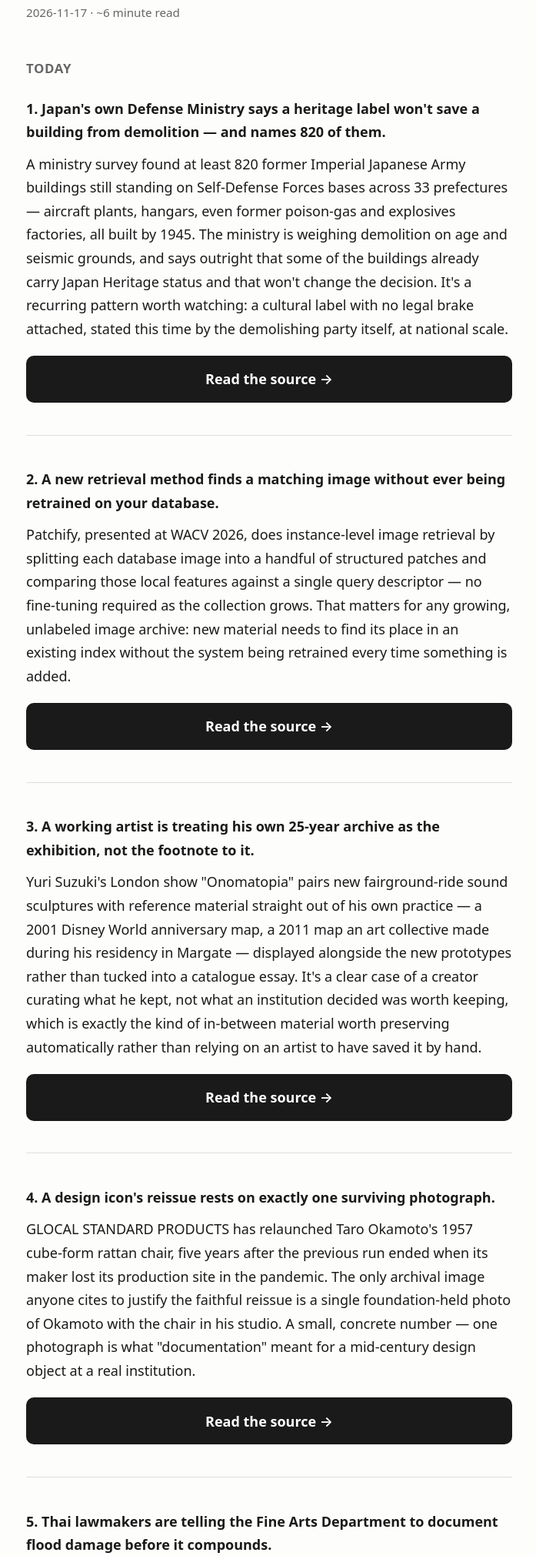
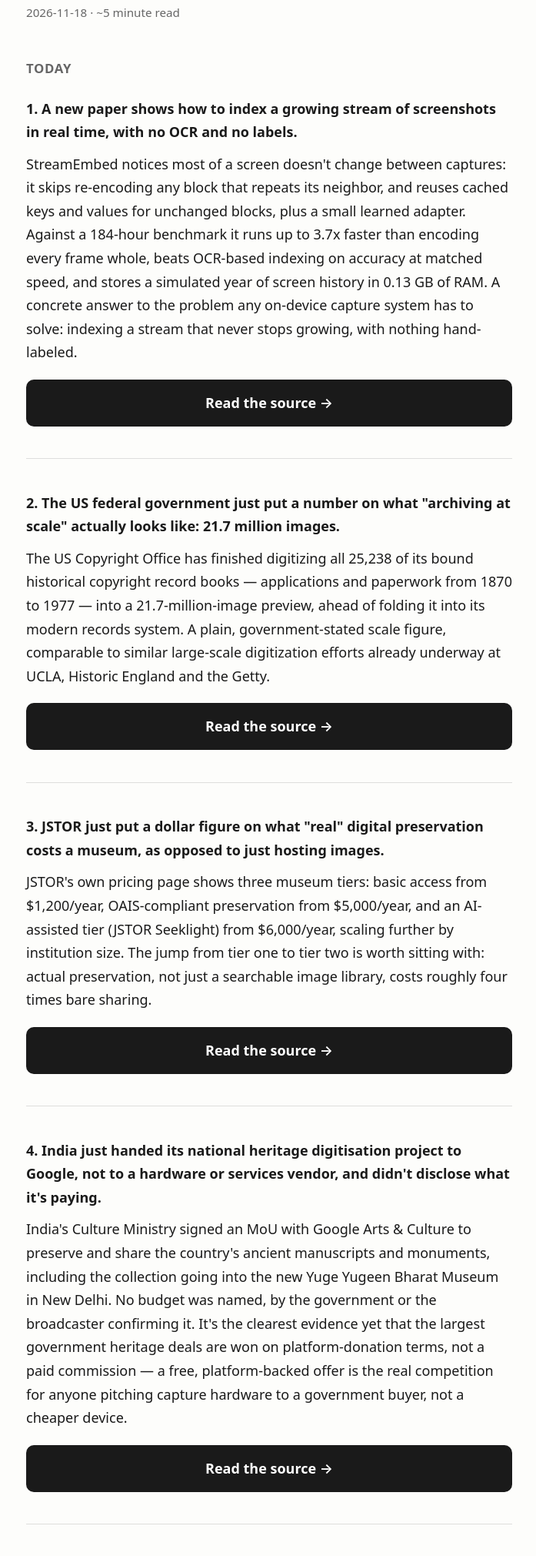
Before and after one commit to sideri-dev/sideri-brief, a plain HTML site: page index.html in a window 1280 px wide. Shown: the part 36-2057 px from the top of the page at 77% size, without its empty margins (290-987 px from the left). Drawn offline with Linux system fonts and the light colour scheme.

Commit message:
brief: 2026-11-18

```diff
--- a/index.html
+++ b/index.html
@@ -3,7 +3,7 @@
 <head>
 <meta charset="UTF-8">
 <meta name="viewport" content="width=device-width, initial-scale=1">
-<title>Research Brief — 2026-11-17</title>
+<title>Research Brief — 2026-11-18</title>
 <style>
   :root {
     --bg: #fdfdfb;
@@ -68,43 +68,43 @@
 </head>
 <body>
 
-<p class="meta">2026-11-17 · ~6 minute read</p>
+<p class="meta">2026-11-18 · ~5 minute read</p>
 
 <h2>Today</h2>
 
-<p class="headline"><strong>1. Japan's own Defense Ministry says a heritage label won't save a building from demolition — and names 820 of them.</strong></p>
-<p>A ministry survey found at least 820 former Imperial Japanese Army buildings still standing on Self-Defense Forces bases across 33 prefectures — aircraft plants, hangars, even former poison-gas and explosives factories, all built by 1945. The ministry is weighing demolition on age and seismic grounds, and says outright that some of the buildings already carry Japan Heritage status and that won't change the decision. It's a recurring pattern worth watching: a cultural label with no legal brake attached, stated this time by the demolishing party itself, at national scale.</p>
-<a class="btn" href="https://www.sakigake.jp/news/article/20260918CO0078/">Read the source →</a>
+<p class="headline"><strong>1. A new paper shows how to index a growing stream of screenshots in real time, with no OCR and no labels.</strong></p>
+<p>StreamEmbed notices most of a screen doesn't change between captures: it skips re-encoding any block that repeats its neighbor, and reuses cached keys and values for unchanged blocks, plus a small learned adapter. Against a 184-hour benchmark it runs up to 3.7x faster than encoding every frame whole, beats OCR-based indexing on accuracy at matched speed, and stores a simulated year of screen history in 0.13 GB of RAM. A concrete answer to the problem any on-device capture system has to solve: indexing a stream that never stops growing, with nothing hand-labeled.</p>
+<a class="btn" href="https://arxiv.org/abs/2611.18516">Read the source →</a>
 
 <hr>
 
-<p class="headline"><strong>2. A new retrieval method finds a matching image without ever being retrained on your database.</strong></p>
-<p>Patchify, presented at WACV 2026, does instance-level image retrieval by splitting each database image into a handful of structured patches and comparing those local features against a single query descriptor — no fine-tuning required as the collection grows. That matters for any growing, unlabeled image archive: new material needs to find its place in an existing index without the system being retrained every time something is added.</p>
-<a class="btn" href="https://arxiv.org/abs/2512.12610">Read the source →</a>
+<p class="headline"><strong>2. The US federal government just put a number on what "archiving at scale" actually looks like: 21.7 million images.</strong></p>
+<p>The US Copyright Office has finished digitizing all 25,238 of its bound historical copyright record books — applications and paperwork from 1870 to 1977 — into a 21.7-million-image preview, ahead of folding it into its modern records system. A plain, government-stated scale figure, comparable to similar large-scale digitization efforts already underway at UCLA, Historic England and the Getty.</p>
+<a class="btn" href="https://copyright.gov/newsnet/2026/1099.html">Read the source →</a>
 
 <hr>
 
-<p class="headline"><strong>3. A working artist is treating his own 25-year archive as the exhibition, not the footnote to it.</strong></p>
-<p>Yuri Suzuki's London show "Onomatopia" pairs new fairground-ride sound sculptures with reference material straight out of his own practice — a 2001 Disney World anniversary map, a 2011 map an art collective made during his residency in Margate — displayed alongside the new prototypes rather than tucked into a catalogue essay. It's a clear case of a creator curating what he kept, not what an institution decided was worth keeping, which is exactly the kind of in-between material worth preserving automatically rather than relying on an artist to have saved it by hand.</p>
-<a class="btn" href="https://www.axismag.jp/posts/2026/11/730997.html">Read the source →</a>
+<p class="headline"><strong>3. JSTOR just put a dollar figure on what "real" digital preservation costs a museum, as opposed to just hosting images.</strong></p>
+<p>JSTOR's own pricing page shows three museum tiers: basic access from $1,200/year, OAIS-compliant preservation from $5,000/year, and an AI-assisted tier (JSTOR Seeklight) from $6,000/year, scaling further by institution size. The jump from tier one to tier two is worth sitting with: actual preservation, not just a searchable image library, costs roughly four times bare sharing.</p>
+<a class="btn" href="https://www.about.jstor.org/?p=9603">Read the source →</a>
 
 <hr>
 
-<p class="headline"><strong>4. A design icon's reissue rests on exactly one surviving photograph.</strong></p>
-<p>GLOCAL STANDARD PRODUCTS has relaunched Taro Okamoto's 1957 cube-form rattan chair, five years after the previous run ended when its maker lost its production site in the pandemic. The only archival image anyone cites to justify the faithful reissue is a single foundation-held photo of Okamoto with the chair in his studio. A small, concrete number — one photograph is what "documentation" meant for a mid-century design object at a real institution.</p>
-<a class="btn" href="https://www.axismag.jp/posts/2026/11/727874.html">Read the source →</a>
+<p class="headline"><strong>4. India just handed its national heritage digitisation project to Google, not to a hardware or services vendor, and didn't disclose what it's paying.</strong></p>
+<p>India's Culture Ministry signed an MoU with Google Arts & Culture to preserve and share the country's ancient manuscripts and monuments, including the collection going into the new Yuge Yugeen Bharat Museum in New Delhi. No budget was named, by the government or the broadcaster confirming it. It's the clearest evidence yet that the largest government heritage deals are won on platform-donation terms, not a paid commission — a free, platform-backed offer is the real competition for anyone pitching capture hardware to a government buyer, not a cheaper device.</p>
+<a class="btn" href="https://newsonair.gov.in/culture-ministry-signs-mou-with-google-arts-and-culture-to-digitise-indias-heritage/">Read the source →</a>
 
 <hr>
 
-<p class="headline"><strong>5. Thai lawmakers are telling the Fine Arts Department to document flood damage before it compounds.</strong></p>
-<p>A parliamentary committee is pushing Thailand's Fine Arts Department to survey two registered historic temples in Ayutthaya and Phetchaburi after flooding and set conservation-grade drainage guidelines, rather than just pumping the water out and moving on. A live, dated instance of a wider question across Southeast Asia's heritage sites: who documents damage, and when.</p>
-<a class="btn" href="https://www.naewna.com/n/?p=115794">Read the source →</a>
+<p class="headline"><strong>5. A Spanish noble family just paid for a museum-grade 3D scan of a Goya portrait, and kept the data for themselves.</strong></p>
+<p>Factum Foundation, known for extremely high-fidelity cultural-heritage scanning, digitised Goya's portrait of the 13th Duchess of Alba in white for the Casa de Alba foundation, 3D and colour scanning it at the family's own palace. What stands out is custody: the record goes into the family's own archive as their painting's condition record, while Factum separately uses its own copy for a facsimile. A single-object commission where the client, not the capturing institution, ends up owning the record.</p>
+<a class="btn" href="https://factumfoundation.org/our-projects/digitisation/goyas-portrait-of-the-xiii-duchess-of-alba-in-white/">Read the source →</a>
 
 <hr>
 
 <h2>Yesterday's deep dive</h2>
 
-<p>Dug into the German state government's €3.25 million settlement that bought a regional museum usage and publication rights over the Joseph Beuys works it already physically holds, and found the actual contract terms are nowhere public: exclusivity, duration past 2056, and whether the museum's 200,000-plus archive items are even covered all go unstated. German law already lets a non-commercial museum digitise and index what it holds in-copyright, but confines access to on-site terminals — so the only boundary the state actually paid to cross was publication, not capture. The pattern is real (about a fifth of Europeana's 63 million records need rights-holder clearance before they can be shown), but this transaction is a sample of one, and museums are the institution type least affected by it. Japan draws a comparable line in soft-law form at 32,400 pixels for published derivatives of works a museum doesn't own outright; its new "unmanaged copyright" tribunal system, live since April, only reaches published works and lets a rights holder opt out by posting a usage rule, so it covers neither a Beuys-style estate dispute nor an artist's unpublished process material.</p>
+<p>Dug into a London exhibition billed as a living artist showing his own 25-year working archive as the exhibition itself, and found the premise doesn't survive the primary sources: what's on display is reference material — a commercial Disney World map and a map made by a current collaborator's studio — beside new prototypes built for this project, not a sketch, notebook or test recording from the artist's own past practice. Every account traces back to one sentence on the gallery's own page, which itself contains a factual error (a "2001... 40th anniversary" map for an anniversary that actually fell in 2011). The more interesting finding runs the other way: the artist's own dated public record thins as his practice grows — a daily log that stopped in 2013, a site that stopped posting news in 2019 — and his own separate archive project groups submitted sounds by nearest sonic neighbor with no labels at all. One case about a sound-and-motion practice a stills camera doesn't hold, supporting no general claim about what creators keep.</p>
 
 <hr>
 
```
